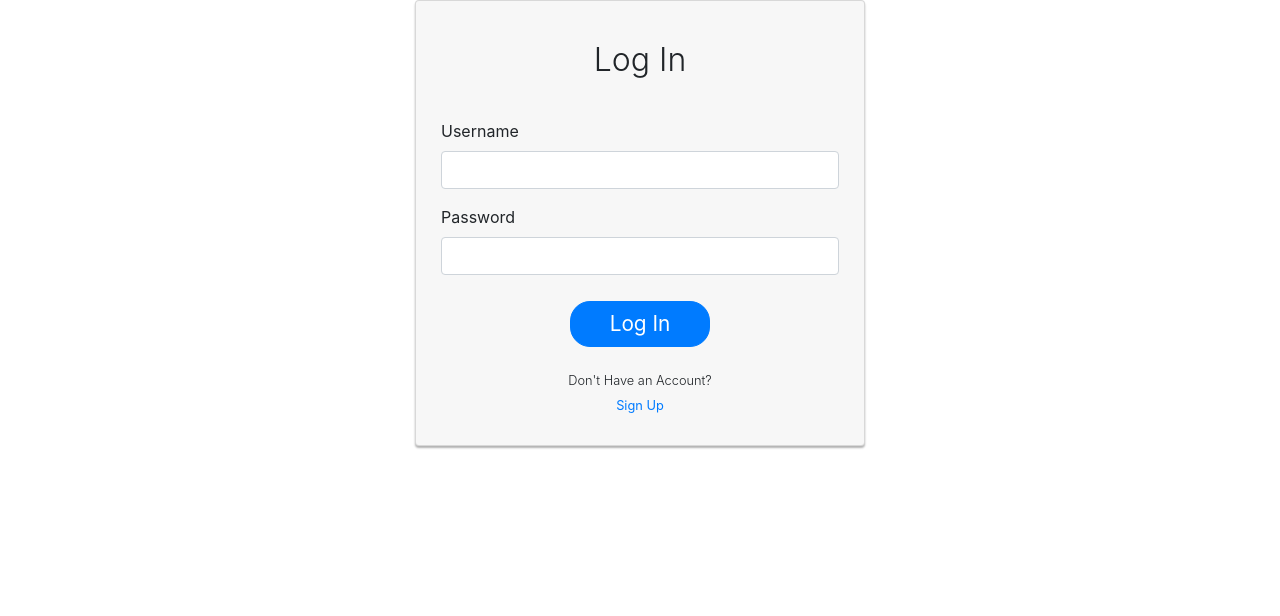
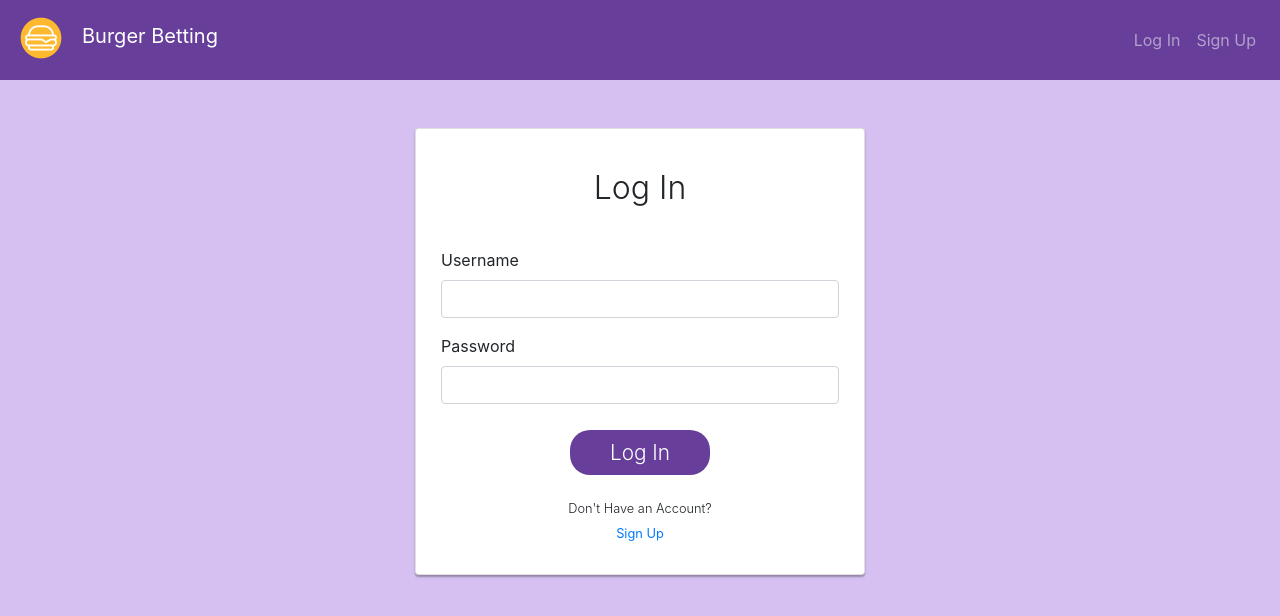
Before and after one commit to darren-lim/CardanoTokenBetting, a React (Create React App) app in the folder client/: page / in a window 1280 px wide. Shown: the top 616 px of the page. Built offline with nearby package versions, Linux system fonts and the light colour scheme; no server answers.

Commit message:
UI Changes and Navbar changes

```diff
--- a/client/src/components/Home/Landing/Landing.js
+++ b/client/src/components/Home/Landing/Landing.js
@@ -1,7 +1,7 @@
 import React, { Component } from "react";
 import { Link } from "react-router-dom";
 
-import NavbarNLI from "../../NavbarNotLoggedIn/NavbarNLI";
+import NavigationBar from "../../NavigationBar/NavigationBar";
 import NavbarLI from "../../NavbarLoggedIn/NavbarLI";
 import Login from '../../../pages/Login-page';
 import "./Landing.css";
@@ -15,7 +15,7 @@ class Landing extends Component {
     render() {
         return (
             <div className="Landing">
-                <NavbarNLI/>
+                <NavigationBar/>
                 <div className="login-component">
                     <Login/>
                 </div>
--- a/client/src/components/NavbarNotLoggedIn/NavbarNLI.css
+++ b/client/src/components/NavigationBar/NavigationBar.css
@@ -1,13 +1,8 @@
-.NavbarNLI {
-    position: fixed;
-    top: 0;
-    width: 100%;
-    z-index: 5;
-    background: #673F9A;
-    transition: 0.2s;
+.navbar {
+    background-color: #673F9A;
 }
 
-.nav-brand {
+/* .nav-brand {
     color: white !important;
     font-family: Arial;
     font-size: 28px;
@@ -49,4 +44,4 @@
     box-shadow: 0px 4px 10px rgba(0, 0, 0, 0.1);
     color: black;
     background-color: #FFB92F;
-}
+}  */
--- /dev/null
+++ b/client/src/components/NavigationBar/NavigationBar.js
@@ -0,0 +1,69 @@
+import React, { Component } from "react";
+import { Link } from "react-router-dom";
+import {Navbar, Nav} from 'react-bootstrap';
+import 'bootstrap/dist/css/bootstrap.css';
+import logo from '../../assets/burgerLogo.png';
+import "./NavigationBar.css";
+
+class NavigationBar extends Component {
+    constructor(props) {
+        super(props);
+        this.state = {
+            currentUser: props.currentUser,
+         }
+    }
+
+    showLogin = () => {
+        this.setState((prev) => {
+            return {
+                isLoginPage: !prev.isLoginPage
+            }
+        })
+    }
+
+    showRegister = () => {
+        this.setState((prev) => {
+            return {
+                isRegisterPage: !prev.isRegisterPage
+            }
+        })
+    }
+
+    render() {
+        const { currentUser} = this.state;
+        return (
+           <div>
+                <nav className="navbar navbar-expand navbar-dark">
+                    <Link to={"/"} className="navbar-brand">
+                        <img src={logo} height="50" alt="logo"></img>
+                        <p className="d-inline-flex pl-3">Burger Betting</p>
+                    </Link>
+                    {currentUser ?
+                        <div className="navbar-nav ml-auto">
+                            <li className="nav-item">
+                                <Link to={"/login"} className="nav-link link-light" onClick={this.logOut}>
+                                    Log Out
+                                </Link>
+                            </li>
+                        </div>
+                    :
+                        <div className="navbar-nav ml-auto">
+                            <li className="nav-item">
+                                <Link to={"/login"} className="nav-link link-light">
+                                    Log In
+                                </Link>
+                            </li>
+                            <li className="nav-item">
+                                <Link to="/register" className="nav-link link-light">
+                                    Sign Up
+                                </Link>
+                            </li>
+                        </div>
+                    }
+                </nav>
+            </div>
+        );
+    }
+}
+
+export default NavigationBar;
--- a/client/src/pages/App.css
+++ b/client/src/pages/App.css
@@ -1,3 +1,7 @@
+html body{
+    background-color: #d5c0f1;
+}
+
 .App {
   text-align: center;
 }
--- a/client/src/pages/App.js
+++ b/client/src/pages/App.js
@@ -1,10 +1,10 @@
 import React, { Component } from 'react';
-import { render } from "react-dom";
-import { HashRouter as Router, Route, Switch, Redirect } from "react-router-dom";
+import { Route, Switch } from "react-router-dom";
 import Landing from '../components/Home/Landing/Landing';
 import './App.css';
 import 'bootstrap/dist/css/bootstrap.css';
 
+import NavigationBar from '../components/NavigationBar/NavigationBar';
 import AuthService from '../services/auth-services';
 import Login from '../pages/Login-page';
 import Register from '../pages/Register-page';
@@ -57,6 +57,11 @@ class App extends Component {
         } else {
             return (
                 <div>
+                    <div className="body">
+                        <div className="navigationBar">
+                            <NavigationBar currentUser={currentUser}/>
+                        </div>
+                        <div className="content">
                             {isLoggedIn === false ?
                                 <React.Fragment>
                                     <Switch>
@@ -75,6 +80,8 @@ class App extends Component {
                                 </React.Fragment>
                             }
                         </div>
+                    </div>
+                </div>
 
             );
         }
--- a/client/src/pages/Login-Register-page.css
+++ b/client/src/pages/Login-Register-page.css
@@ -1,5 +1,5 @@
-.card-container-login {
-    background-color: #f7f7f7;
+.card-container {
+    background-color: #ffffff;
     padding: 20px 25px 30px;
     width: 450px;
     box-shadow: 0px 2px 2px rgba(0, 0, 0, 0.3);
@@ -26,9 +26,26 @@
 .btn {
     width: 140px;
     border-radius: 20px;
-    font-weight: 400;
+    font-weight: 350;
     font-size: 1.3rem;
     text-align: center;
+    color: white;
+    background-color: #673F9A;
+    outline-color: #673F9A;
+}
+
+.btn:hover {
+    color: white;
+    background-color: #4e2681;
+}
+
+.btn:active {
+    color: white;
+    background-color: #4e2681;
+}
+
+.btn:focus {
+    box-shadow: none;
 }
 
 .card-link-to-register-header h2 {
--- a/client/src/pages/Login-page.js
+++ b/client/src/pages/Login-page.js
@@ -52,8 +52,9 @@ class Login extends Component {
     }
 
     render() {
+        const { username, password, errors } = this.state;
         return (
-            <div className= "col-md-8 mx-auto card card-container card-container-login text-center">
+            <div className= "col-md-8 mx-auto my-5 card card-container card-container-login text-center">
                 <form onSubmit={this.handleLogin}>
                     <div className="login card-form">
                         <div className="card-title">
@@ -67,10 +68,10 @@ class Login extends Component {
                                 type="text"
                                 className="form-control"
                                 name="username"
-                                value={this.state.username}
+                                value={username}
                                 onChange={this.onChangeUsername}
                             />
-                            <span style={{color: "red"}}>{this.state.errors['username']}</span>
+                            <span style={{color: "red"}}>{errors['username']}</span>
                         </div>
                         <div className="form-group">
                             <label className="form-group-label">Password</label>
@@ -78,13 +79,13 @@ class Login extends Component {
                                 type="password"
                                 className="form-control"
                                 name="password"
-                                value={this.state.password}
+                                value={password}
                                 onChange={this.onChangePassword}
                             />
-                            <span style={{color: "red"}}>{this.state.errors['password']}</span>
+                            <span style={{color: "red"}}>{errors['password']}</span>
                         </div>
                         <div className="form-group form-group-btn">
-                            <input className="btn btn-primary" type="submit" value="Log In"/>
+                            <input className="btn active" type="submit" value="Log In"/>
                         </div>
                     </div>
                 </form>
--- a/client/src/pages/Register-page.js
+++ b/client/src/pages/Register-page.js
@@ -58,8 +58,9 @@ class Register extends Component {
     }
 
     render() {
+        const { username, email, password, errors } = this.state;
         return (
-            <div className= "col-md-8 mx-auto card card-container card-container-login text-center">
+            <div className= "col-md-8 mx-auto my-5 card card-container card-container-register text-center">
                 <form onSubmit={this.handleRegister}>
                     <div className="register card-form">
                         <div className="card-title">
@@ -73,10 +74,10 @@ class Register extends Component {
                                 type="text"
                                 className="form-control"
                                 name="username"
-                                value={this.state.username}
+                                value={username}
                                 onChange={this.onChangeUsername}
                             />
-                            <span style={{color: "red"}}>{this.state.errors['username']}</span>
+                            <span style={{color: "red"}}>{errors['username']}</span>
                         </div>
                         <div className="form-group">
                             <label className="form-group-label">Email</label>
@@ -84,10 +85,10 @@ class Register extends Component {
                                 type="text"
                                 className="form-control"
                                 name="email"
-                                value={this.state.email}
+                                value={email}
                                 onChange={this.onChangeEmail}
                             />
-                            <span style={{color: "red"}}>{this.state.errors['email']}</span>
+                            <span style={{color: "red"}}>{errors['email']}</span>
                         </div>
                         <div className="form-group">
                             <label className="form-group-label">Password</label>
@@ -95,13 +96,13 @@ class Register extends Component {
                                 type="password"
                                 className="form-control"
                                 name="password"
-                                value={this.state.password}
+                                value={password}
                                 onChange={this.onChangePassword}
                             />
-                            <span style={{color: "red"}}>{this.state.errors['password']}</span>
+                            <span style={{color: "red"}}>{errors['password']}</span>
                         </div>
                         <div className="form-group form-group-btn">
-                            <input className="btn btn-primary btn-block" type="submit" value="Sign Up"/>
+                            <input className="btn" type="submit" value="Sign Up"/>
                         </div>
                     </div>
                 </form>
```
Also changed, not shown: client/src/components/NavbarNotLoggedIn/NavbarNLI.js (deleted, +0 -67 lines). Lines whose indentation alone changed are shown as unchanged.
